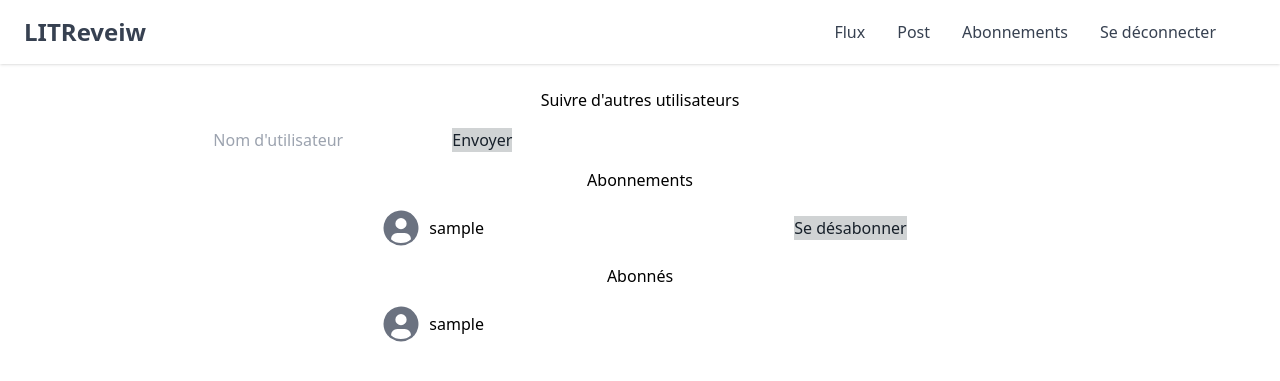
After one commit to MickaelFioretti/LITRevu, a Django app: page /abonnements/ in a window 1280 px wide. The commit adds this page. Shown: the top 381 px of the page. Run offline with Django 4.2, Linux system fonts and the light colour scheme; a user stored in the database is signed in; tables that the repository leaves empty hold one stand-in row (values such as "Sample post"); some libraries are stand-ins or nearby versions.

Commit message:
feat: follow and un_follow work

```diff
--- a/website/subscription/models.py
+++ b/website/subscription/models.py
@@ -11,5 +11,8 @@ class UserFollows(models.Model):
         settings.AUTH_USER_MODEL, on_delete=models.CASCADE, related_name="followed_by"
     )
 
+    def __str__(self):
+        return f"{self.user.username} suit {self.followed_user.username}"
+
     class Meta:
         unique_together = ("user", "followed_user")
--- /dev/null
+++ b/website/subscription/templates/subscription.html
@@ -0,0 +1,105 @@
+{% extends 'base.html' %} {% block content %}
+<div class="flex flex-col items-center gap-4">
+    <!-- Suivre d'autres utilisateurs -->
+    <h1>Suivre d'autres utilisateurs</h1>
+
+    <div class="w-8/12">
+        <form method="post" action="" class="flex felx-row items-center gap-2">
+            {% csrf_token %}
+            <input
+                type="text"
+                class="input-text"
+                placeholder="Nom d'utilisateur"
+                name="username"
+            />
+            <input type="hidden" name="action" value="follow" />
+            <div>
+                <button
+                    type="submit"
+                    class="button bg-[#D0D3D4] text-[#17202A] hover:bg-[#17202A] hover:text-white"
+                >
+                    Envoyer
+                </button>
+            </div>
+        </form>
+    </div>
+
+    <!-- Abonnements -->
+    <h1>Abonnements</h1>
+
+    <div class="w-5/12">
+        <ul class="flex flex-col gap-3">
+            {% for abonnement in abonnements %}
+            <li class="flex flex-row items-center justify-between">
+                <div class="flex flex-row items-center">
+                    <svg
+                        class="hidden object-cover w-10 h-10 mx-2 rounded-full sm:block text-gray-500"
+                        xmlns="http://www.w3.org/2000/svg"
+                        width="32"
+                        height="32"
+                        viewBox="0 0 32 32"
+                    >
+                        <path
+                            fill="none"
+                            d="M8.007 24.93A4.996 4.996 0 0 1 13 20h6a4.996 4.996 0 0 1 4.993 4.93a11.94 11.94 0 0 1-15.986 0ZM20.5 12.5A4.5 4.5 0 1 1 16 8a4.5 4.5 0 0 1 4.5 4.5Z"
+                        />
+                        <path
+                            fill="currentColor"
+                            d="M26.749 24.93A13.99 13.99 0 1 0 2 16a13.899 13.899 0 0 0 3.251 8.93l-.02.017c.07.084.15.156.222.239c.09.103.187.2.28.3c.28.304.568.596.87.87c.092.084.187.162.28.242c.32.276.649.538.99.782c.044.03.084.069.128.1v-.012a13.901 13.901 0 0 0 16 0v.012c.044-.031.083-.07.128-.1c.34-.245.67-.506.99-.782c.093-.08.188-.159.28-.242c.302-.275.59-.566.87-.87c.093-.1.189-.197.28-.3c.071-.083.152-.155.222-.24ZM16 8a4.5 4.5 0 1 1-4.5 4.5A4.5 4.5 0 0 1 16 8ZM8.007 24.93A4.996 4.996 0 0 1 13 20h6a4.996 4.996 0 0 1 4.993 4.93a11.94 11.94 0 0 1-15.986 0Z"
+                        />
+                    </svg>
+                    <p>{{ abonnement.followed_user.username }}</p>
+                </div>
+
+                <form action="" method="post">
+                    {% csrf_token %}
+                    <input type="hidden" name="action" value="unfollow" />
+                    <input
+                        type="hidden"
+                        name="user_id"
+                        value="{{ abonnement.followed_user.id }}"
+                    />
+                    <button
+                        type="submit"
+                        class="button bg-[#D0D3D4] text-[#17202A] hover:bg-[#17202A] hover:text-white"
+                    >
+                        Se désabonner
+                    </button>
+                </form>
+            </li>
+            {% endfor %}
+        </ul>
+    </div>
+
+    <!-- Abonnés -->
+    <h1>Abonnés</h1>
+
+    <div class="w-5/12">
+        <ul class="flex flex-col gap-3">
+            {% for abonne in abonnes %}
+            <li class="self-start">
+                <div class="flex flex-row items-center">
+                    <svg
+                        class="hidden object-cover w-10 h-10 mx-2 rounded-full sm:block text-gray-500"
+                        xmlns="http://www.w3.org/2000/svg"
+                        width="32"
+                        height="32"
+                        viewBox="0 0 32 32"
+                    >
+                        <path
+                            fill="none"
+                            d="M8.007 24.93A4.996 4.996 0 0 1 13 20h6a4.996 4.996 0 0 1 4.993 4.93a11.94 11.94 0 0 1-15.986 0ZM20.5 12.5A4.5 4.5 0 1 1 16 8a4.5 4.5 0 0 1 4.5 4.5Z"
+                        />
+                        <path
+                            fill="currentColor"
+                            d="M26.749 24.93A13.99 13.99 0 1 0 2 16a13.899 13.899 0 0 0 3.251 8.93l-.02.017c.07.084.15.156.222.239c.09.103.187.2.28.3c.28.304.568.596.87.87c.092.084.187.162.28.242c.32.276.649.538.99.782c.044.03.084.069.128.1v-.012a13.901 13.901 0 0 0 16 0v.012c.044-.031.083-.07.128-.1c.34-.245.67-.506.99-.782c.093-.08.188-.159.28-.242c.302-.275.59-.566.87-.87c.093-.1.189-.197.28-.3c.071-.083.152-.155.222-.24ZM16 8a4.5 4.5 0 1 1-4.5 4.5A4.5 4.5 0 0 1 16 8ZM8.007 24.93A4.996 4.996 0 0 1 13 20h6a4.996 4.996 0 0 1 4.993 4.93a11.94 11.94 0 0 1-15.986 0Z"
+                        />
+                    </svg>
+                    <p>{{ abonne.user.username }}</p>
+                </div>
+            </li>
+            {% endfor %}
+        </ul>
+    </div>
+</div>
+{% endblock content %}
--- a/website/subscription/views.py
+++ b/website/subscription/views.py
@@ -1,3 +1,64 @@
 from django.shortcuts import render
+from django.views import View
+from django.contrib.auth.mixins import LoginRequiredMixin
+from .models import UserFollows
+from authentication.models import User
+from django.shortcuts import get_object_or_404
+from django.shortcuts import redirect
+
 
 # Create your views here.
+class SubscriptionPageView(LoginRequiredMixin, View):
+    """
+    Page pour gerer les abonnements
+    """
+
+    template_name = "subscription.html"
+
+    def get(self, request):
+        # Récupérez les abonnements de l'utilisateur actuel
+        abonnements = UserFollows.objects.filter(user=request.user)
+        # Récupérez les abonnés de l'utilisateur actuel
+        abonnes = UserFollows.objects.filter(followed_user=request.user)
+
+        return render(
+            request,
+            self.template_name,
+            context={
+                "abonnements": abonnements,
+                "abonnes": abonnes,
+            },
+        )
+
+    def post(self, request):
+        action = request.POST.get("action")
+
+        if action:
+            if action == "follow":
+                # Vérifiez si l'utilisateur existe et n'est pas déjà suivi
+                username = request.POST.get("username")
+                user_id = get_object_or_404(User, username=username).id
+                if not UserFollows.objects.filter(
+                    user=request.user, followed_user=user_id
+                ).exists():
+                    abonnement = UserFollows.objects.create(
+                        user=request.user,
+                        followed_user=get_object_or_404(User, id=user_id),
+                    )
+                    abonnement.save()
+            elif action == "unfollow":
+                # Vérifiez si l'utilisateur existe et est suivi
+                user_id = request.POST.get("user_id")
+                abonnement = UserFollows.objects.filter(
+                    user=request.user,
+                    followed_user=get_object_or_404(User, id=user_id),
+                )
+                abonnement.delete()
+            else:
+                return render(
+                    request,
+                    self.template_name,
+                    context={"message": "Action non reconnue."},
+                )
+
+        return redirect("abonnements")
--- a/website/theme/templates/base.html
+++ b/website/theme/templates/base.html
@@ -47,7 +47,7 @@
                         >
                         <a
                             class="my-2 text-gray-700 transition-colors duration-300 transform hover:text-blue-500 md:mx-4 md:my-0"
-                            href="#"
+                            href="{% url 'abonnements' %}"
                             >Abonnements</a
                         >
                         <a
--- a/website/website/urls.py
+++ b/website/website/urls.py
@@ -5,6 +5,7 @@ import flux.views
 import ticket.views
 import review.views
 import post.views
+import subscription.views
 from django.contrib.auth.views import LogoutView
 from django.conf import settings
 from django.conf.urls.static import static
@@ -58,6 +59,11 @@ urlpatterns = [
         post.views.PostPageView.as_view(),
         name="post",
     ),
+    path(
+        "abonnements/",
+        subscription.views.SubscriptionPageView.as_view(),
+        name="abonnements",
+    ),
 ]
 
 
```
